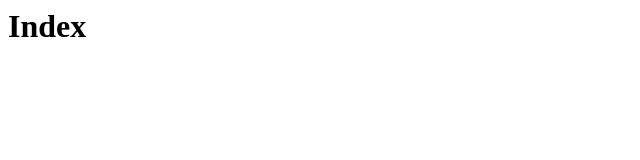
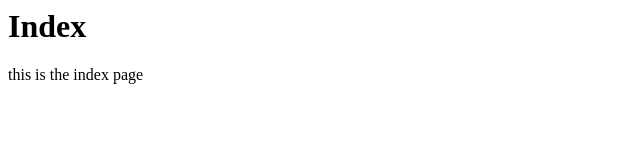
Before and after one commit to Likhithashree-MK3/Testing-Repo, a plain HTML site: page index.html in a window 1280 px wide. Shown: the whole page, without its empty margins (0-640 px from the left). Drawn offline with Linux system fonts and the light colour scheme.

Commit message:
Update index.html

```diff
--- a/index.html
+++ b/index.html
@@ -6,5 +6,6 @@
 </head>
 <body>
     <h1>Index</h1>
+    <p>this is the index page</p>
 </body>
 </html>
```
